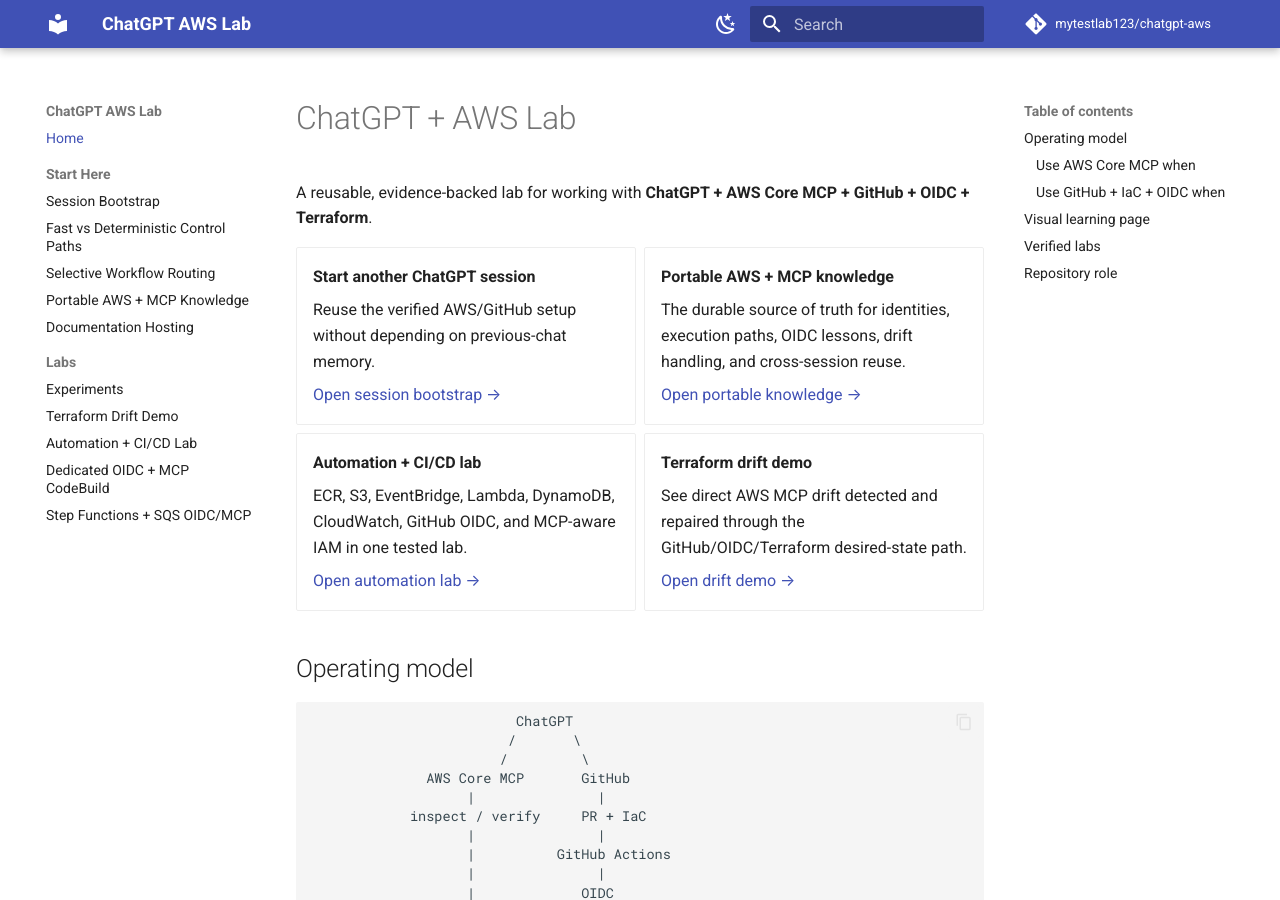
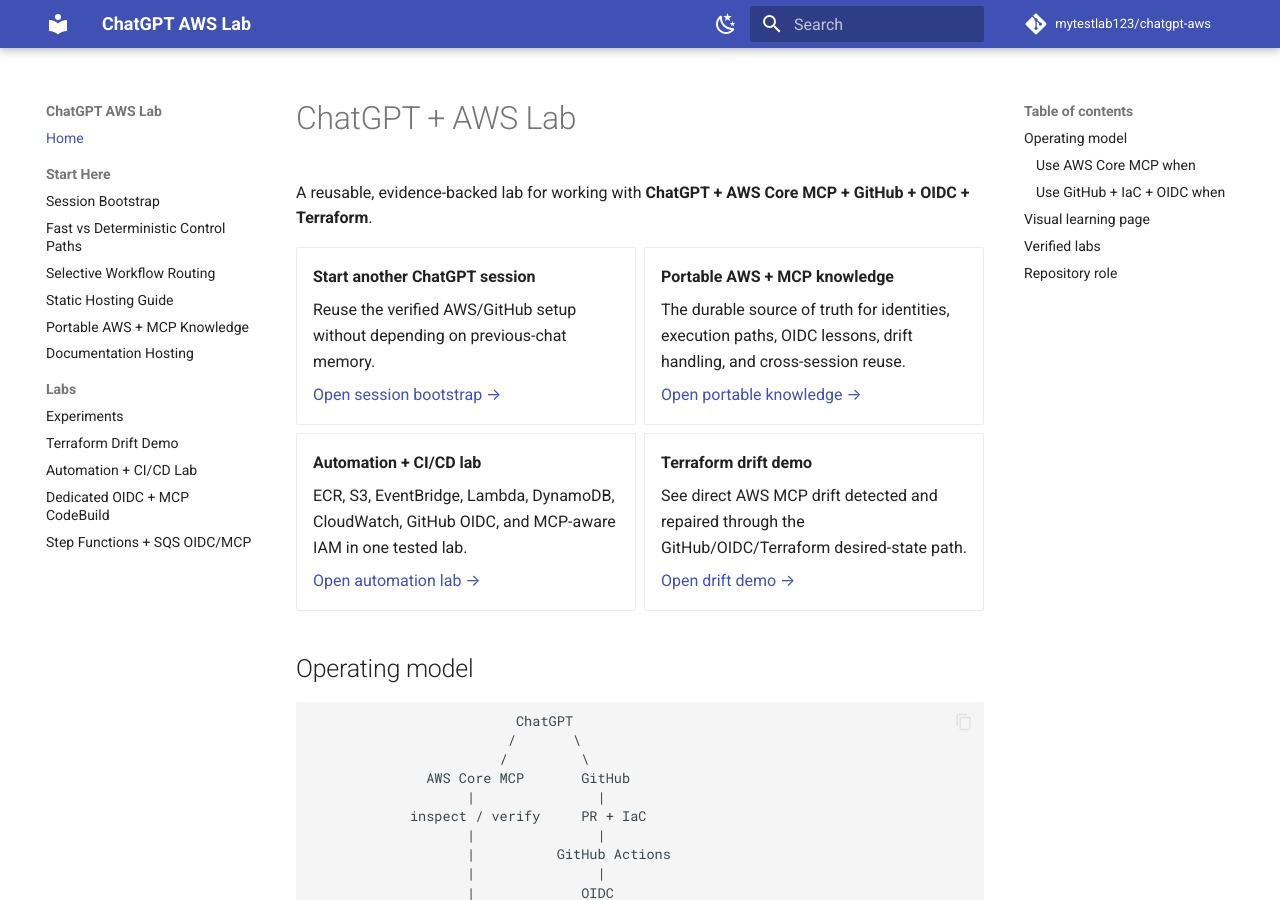
Before and after one commit to mytestlab123/chatgpt-aws, an MkDocs documentation site: the page built from docs/index.md, in a window 1280 px wide and 900 px high. Built offline with MkDocs 1.6.1 and Material for MkDocs 9.7.7, drawn with Linux system fonts in a browser that asks for light colours; comment, search, counter and statistics services are not loaded.

Commit message:
Add static hosting guide to Material navigation

```diff
--- a/mkdocs.yml
+++ b/mkdocs.yml
@@ -58,6 +58,7 @@
       - Session Bootstrap: SESSION_BOOTSTRAP.md
       - Fast vs Deterministic Control Paths: CONTROL_PATHS.md
       - Selective Workflow Routing: WORKFLOW_ROUTING.md
+      - Static Hosting Guide: STATIC_SITE_HOSTING_GUIDE.md
       - Portable AWS + MCP Knowledge: PORTABLE_AWS_MCP_KNOWLEDGE.md
       - Documentation Hosting: HOSTING.md
   - Labs:
```
